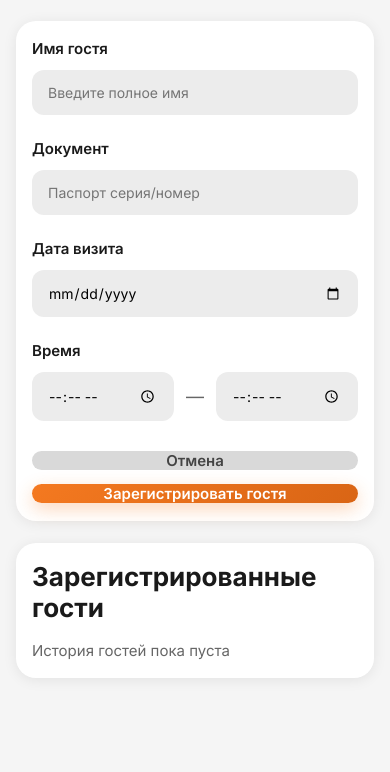
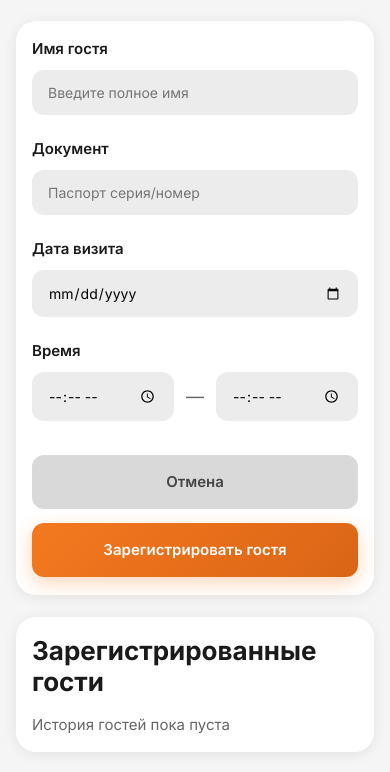
Before and after one commit to varlaganova7-star/UHome, a plain HTML site: page client/guest_registration.html in a window 390 px wide. Shown: the part 156-928 px from the top of the page. Before the commit the page ends 896 px from the top, so only its background shows below. Drawn offline with Linux system fonts and the light colour scheme.

Commit message:
Исправила кнопки

```diff
--- a/client/css/guest_registration.css
+++ b/client/css/guest_registration.css
@@ -173,17 +173,18 @@ BUTTONS
 
 .button-group{
 
-    display:flex;
-    gap:14px;
-
-    margin-top:30px;
+    display: grid;
+    grid-template-columns: 1fr 1fr;
+    gap: 14px;
+    margin-top: 34px;
 
 }
 
 .btn-cancel,
 .btn-submit{
 
-    flex:1;
+    width: 100%;
+    min-width: 0;
 
     height:54px;
 
@@ -323,8 +324,13 @@ ADAPTIVE
 
     }
 
-    .button-group{
-        flex-direction:column;
+    .button-group {
+        grid-template-columns: 1fr;
+    }
+
+    .btn-cancel,
+    .btn-submit {
+        width: 100%;
     }
 
 }
--- a/client/css/repair_request.css
+++ b/client/css/repair_request.css
@@ -349,15 +349,16 @@ body {
 ========================================= */
 
 .button-group {
-    display: flex;
+    display: grid;
+    grid-template-columns: 1fr 1fr;
     gap: 14px;
-
     margin-top: 34px;
 }
 
 .btn-cancel,
 .btn-submit {
-    flex: 1;
+    width: 100%;
+    min-width: 0;
 
     height: 56px;
 
@@ -432,7 +433,12 @@ body {
     }
 
     .button-group {
-        flex-direction: column;
+        grid-template-columns: 1fr;
+    }
+
+    .btn-cancel,
+    .btn-submit {
+        width: 100%;
     }
 }
 
```
